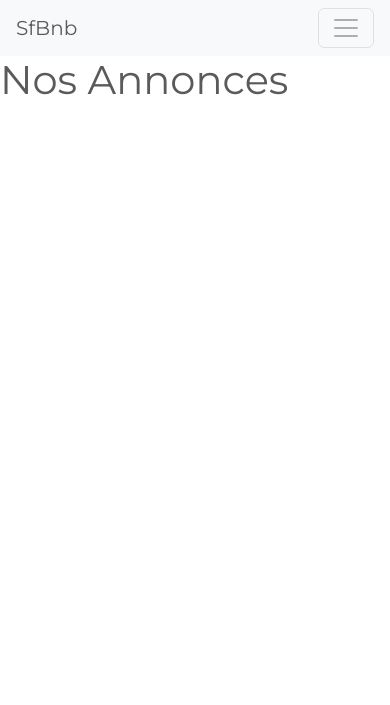
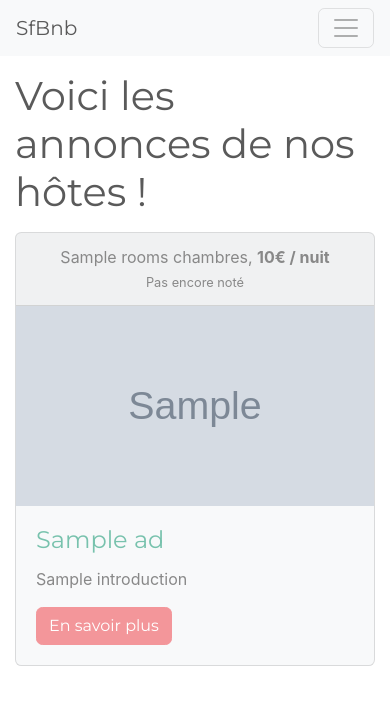
Before and after one commit to b0ndurant/SfBNB, a Symfony app: template templates/ad/index.html.twig in a window 390 px wide. Shown: the top 705 px of the page. Run offline with Twig, Linux system fonts and the light colour scheme; the template is opened without the code that fills it: most values are stand-ins (such as "Sample title", 1, 10 or a date in 2020); grey boxes marked "Sample" are stand-in pictures; some libraries are stand-ins or nearby versions.

Commit message:
add function index and show in controller AdController and create structur html ad/index.html

```diff
--- a/templates/ad/index.html.twig
+++ b/templates/ad/index.html.twig
@@ -1,7 +1,40 @@
 {% extends 'base.html.twig' %}
 
-{% block title %}- Nos Annonces{% endblock %}
+{% block title %}- Nos Annonces
+{% endblock %}
 
 {% block body %}
-<h1>Nos Annonces</h1>
+    <div class="container">
+        <h1 class="my-3">Voici les annonces de nos hôtes !</h1>
+        <div class="row">
+            {% for ad in ads %}
+            {% set url = path('ads_show', {'slug': ad.slug}) %}
+                <div class="col-md-4">
+                    <div class="card bg-light mb-3">
+                        <div class="card-header text-center">
+                            {{ ad.rooms }}
+                            chambres,
+                            <strong>{{ ad.price }}&euro; / nuit</strong>
+                            <br/>
+                            <small>Pas encore noté</small>
+                        </div>
+                        <a href="{{ url }}">
+                            <img alt="image appartement" src="{{ ad.coverImage }}" style="height: 200px; width: 100%; display: block">
+                        </a>
+
+                        <div class="card-body">
+                            <a href="{{ url }}">
+                                <h4 class="card-title">
+                                    {{ ad.title }}</h4>
+                            </a>
+                            <p class="card-text">
+                                {{ ad.introduction }}
+                            </p>
+                            <a class="btn btn-secondary" href="{{ url }}">En savoir plus</a>
+                        </div>
+                    </div>
+                </div>
+            {% endfor %}
+        </div>
+    </div>
 {% endblock %}
```
Also changed, not shown: src/Controller/AdController.php (+23 -4 lines).
